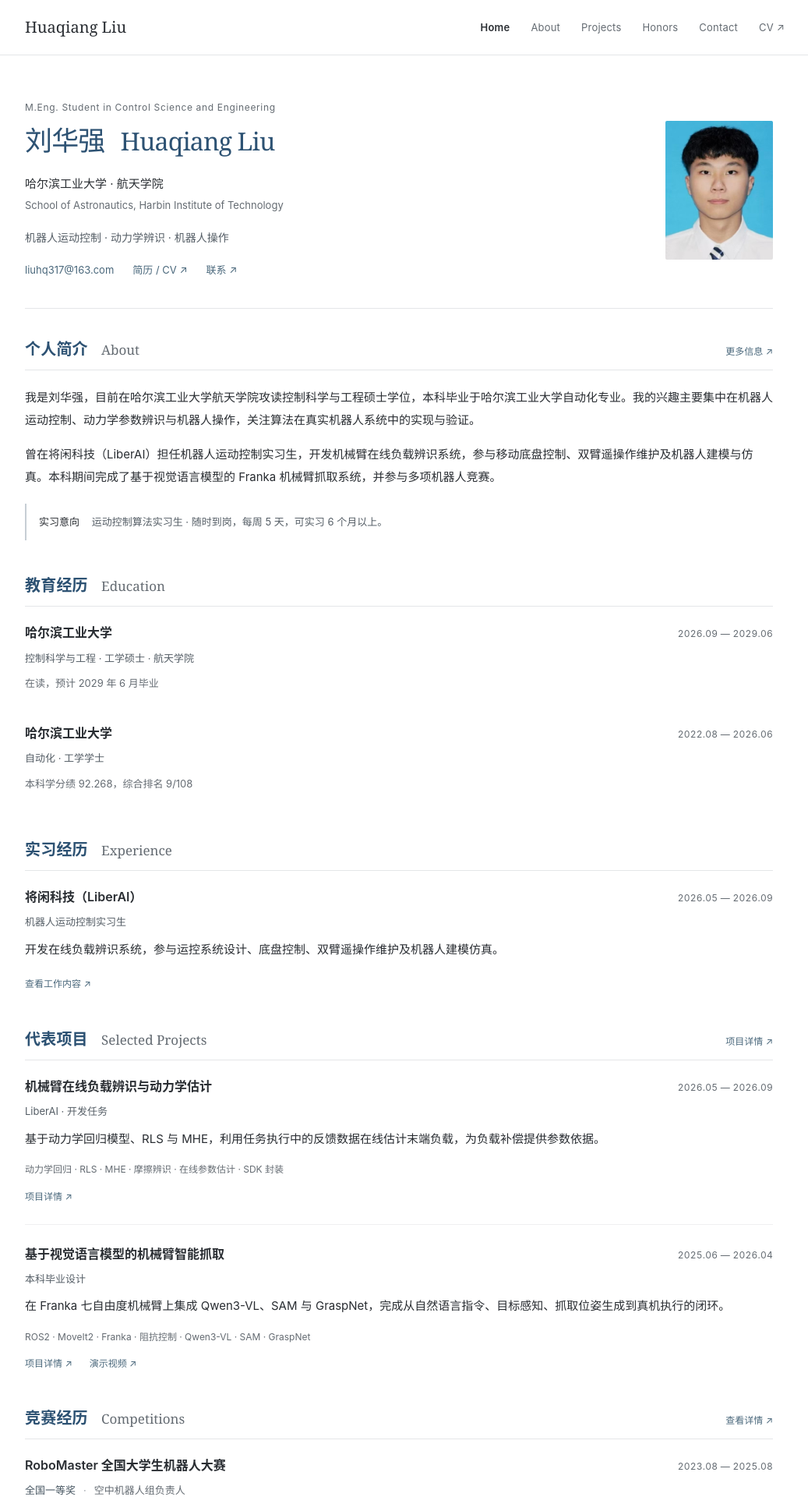
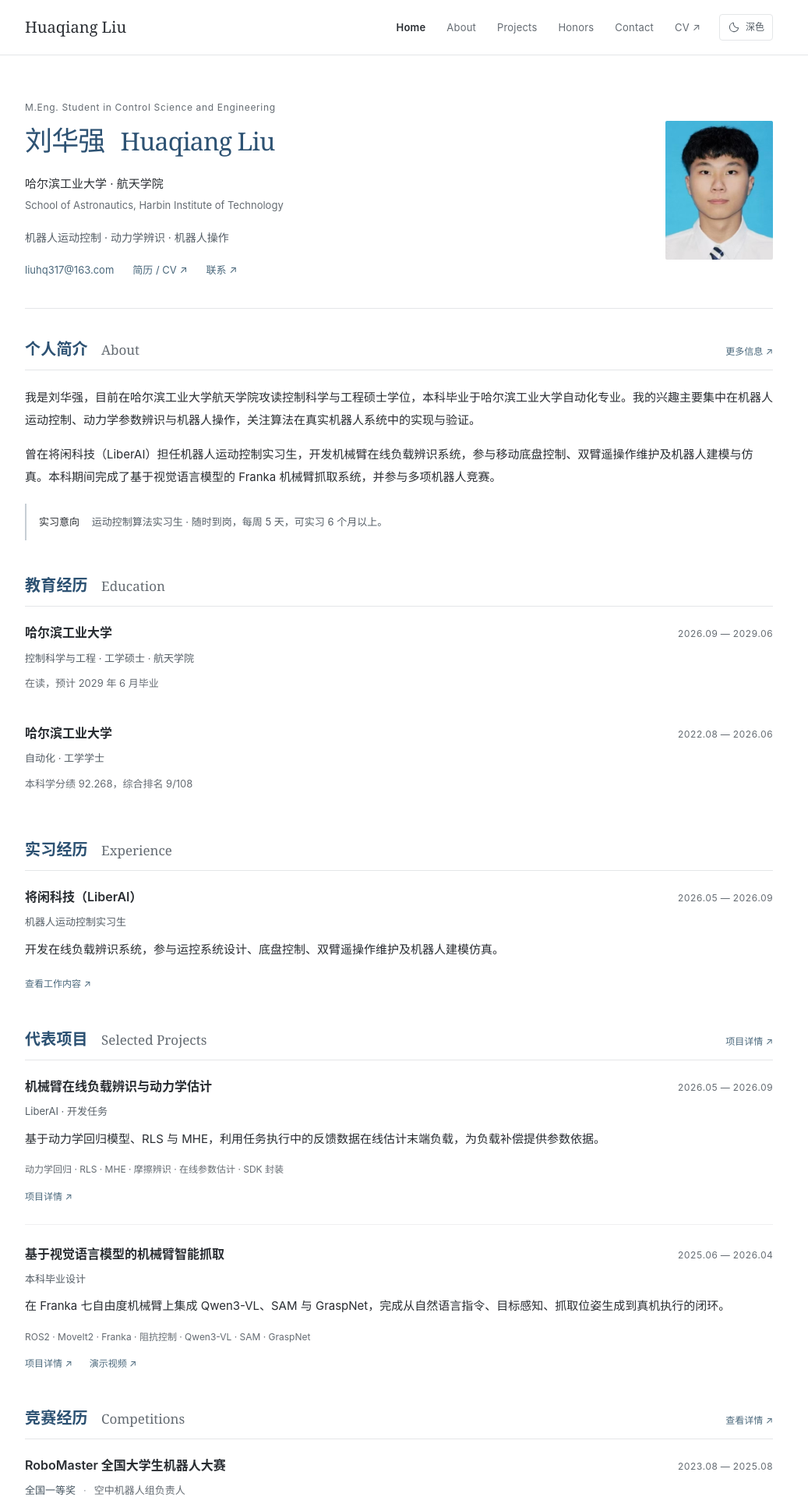
Before and after one commit to huaqLiu/huaqLiu.github.io, a Jekyll site: the page built from index.html, in a window 1280 px wide. Shown: the top 1920 px of the page at 78% size, without its empty margins (128-1165 px from the left). Built offline with Jekyll 4.4.1, drawn with Linux system fonts in a browser that asks for light colours; the list of posts is cut into pages by our own code.

Commit message:
增加深色模式

```diff
--- a/_includes/head.html
+++ b/_includes/head.html
@@ -43,6 +43,10 @@
     <link rel="canonical" href="{{ page.url | replace:'index.html','' | prepend: site.baseurl | prepend: site.url }}">
 
     <!-- Bootstrap Core CSS -->
+    {% if page.layout == 'page' %}
+    <!-- Resolve the theme before loading styles to avoid a light-mode flash. -->
+    <script src="{{ '/js/theme.js' | relative_url }}"></script>
+    {% endif %}
     <link rel="stylesheet" href="{{ '/css/bootstrap.min.css' | relative_url }}">
 
     <!-- Custom CSS -->
--- a/_includes/nav.html
+++ b/_includes/nav.html
@@ -7,6 +7,15 @@
       </button>
       <a class="navbar-brand" href="{{ '/' | relative_url }}">{{ site.title }}</a>
     </div>
+    {% if page.layout == 'page' %}
+    <div class="academic-nav-actions">
+      <button type="button" class="academic-theme-toggle" id="theme-toggle" aria-label="切换到深色模式" aria-pressed="false" title="切换到深色模式" hidden>
+        <svg class="theme-icon-moon" width="16" height="16" viewBox="0 0 24 24" fill="none" stroke="currentColor" stroke-width="1.6" stroke-linecap="round" stroke-linejoin="round" aria-hidden="true"><path d="M20.5 13A8.5 8.5 0 0 1 11 3.5 8.5 8.5 0 1 0 20.5 13Z"/></svg>
+        <svg class="theme-icon-sun" width="16" height="16" viewBox="0 0 24 24" fill="none" stroke="currentColor" stroke-width="1.6" stroke-linecap="round" aria-hidden="true"><circle cx="12" cy="12" r="4"/><path d="M12 2v2m0 16v2M2 12h2m16 0h2M5 5l1.5 1.5m11 11L19 19M5 19l1.5-1.5m11-11L19 5"/></svg>
+        <span class="theme-toggle-label">深色</span>
+      </button>
+    </div>
+    {% endif %}
     <div id="huxblog_navbar">
       <div class="navbar-collapse">
         <ul class="nav navbar-nav navbar-right">
--- a/css/academic.css
+++ b/css/academic.css
@@ -1,11 +1,49 @@
 /* Academic pages: quiet typography, restrained color, one reading column. */
-.academic-site {
+:root {
+  color-scheme: light;
+  --background: #ffffff;
   --ink: #292d32;
   --heading: #2d5273;
   --muted: #646b72;
   --link: #49677b;
   --rule: #e4e6e8;
-  background: #fff;
+  --secondary: #555e66;
+  --link-hover: #283f50;
+  --selection: #dde5eb;
+  --emphasis-rule: #c7ced4;
+  --subtle-rule: #eff0f1;
+  --award: #465560;
+  --separator: #9ca2a8;
+  --surface: #f8f9fa;
+  --surface-hover: #f0f3f5;
+  --surface-border: #e1e4e7;
+  --icon: #687984;
+  --menu-shadow: #0000000d;
+  background: var(--background);
+}
+:root[data-theme="dark"] {
+  color-scheme: dark;
+  --background: #191e24;
+  --ink: #d9dfe5;
+  --heading: #92b5d4;
+  --muted: #a3aeb9;
+  --link: #9ebed5;
+  --rule: #343d46;
+  --secondary: #b3bdc7;
+  --link-hover: #c5dced;
+  --selection: #3b5061;
+  --emphasis-rule: #566574;
+  --subtle-rule: #2c343d;
+  --award: #b6c8d6;
+  --separator: #8896a3;
+  --surface: #222a32;
+  --surface-hover: #2b3540;
+  --surface-border: #3b4752;
+  --icon: #b0c3d2;
+  --menu-shadow: #00000040;
+}
+.academic-site {
+  background: var(--background);
   color: var(--ink);
   font-family: -apple-system, BlinkMacSystemFont, "Segoe UI", "PingFang SC", "Microsoft YaHei", sans-serif;
   font-size: 15px;
@@ -13,10 +51,10 @@
   -webkit-font-smoothing: antialiased;
 }
 .academic-site a { color: var(--link); text-decoration: none; }
-.academic-site a:hover { color: #283f50; text-decoration: underline; text-underline-offset: 4px; }
+.academic-site a:hover { color: var(--link-hover); text-decoration: underline; text-underline-offset: 4px; }
 .academic-site a:focus-visible,
 .academic-site button:focus-visible { outline: 2px solid var(--link); outline-offset: 5px; }
-.academic-site ::selection { background: #dde5eb; color: var(--ink); }
+.academic-site ::selection { background: var(--selection); color: var(--ink); }
 .academic-site p { margin: 0 0 14px; }
 .academic-site h1, .academic-site .academic-section h2 { color: var(--heading); }
 .academic-site h3 { color: var(--ink); }
@@ -25,7 +63,7 @@
   position: relative;
   top: auto;
   margin: 0;
-  background: #fff;
+  background: var(--background);
   border: 0;
   border-bottom: 1px solid var(--rule);
   transform: none;
@@ -53,7 +91,32 @@
 }
 .academic-site .navbar-custom .nav li a[aria-current="page"] { color: var(--ink); font-weight: 600; }
 .academic-site .navbar-custom .nav li a:hover { color: var(--link); }
-.academic-skip-link { position: absolute; top: -100px; left: 16px; z-index: 2000; background: white; padding: 8px 16px; }
+.academic-nav-actions { float: right; margin-left: 24px; }
+.academic-site .navbar-custom .navbar-right { margin-right: 0; }
+.academic-theme-toggle {
+  display: inline-flex;
+  align-items: center;
+  justify-content: center;
+  gap: 7px;
+  min-height: 34px;
+  margin: 18px 0;
+  padding: 5px 10px;
+  border: 1px solid var(--rule);
+  border-radius: 4px;
+  background: var(--background);
+  color: var(--secondary);
+  font: inherit;
+  font-size: 12px;
+  line-height: 22px;
+  cursor: pointer;
+}
+.academic-theme-toggle[hidden] { display: none; }
+.academic-theme-toggle:hover { background: var(--surface-hover); color: var(--ink); }
+.academic-theme-toggle svg { flex-shrink: 0; }
+.theme-icon-sun { display: none; }
+:root[data-theme="dark"] .theme-icon-sun { display: block; }
+:root[data-theme="dark"] .theme-icon-moon { display: none; }
+.academic-skip-link { position: absolute; top: -100px; left: 16px; z-index: 2000; background: var(--background); padding: 8px 16px; }
 .academic-skip-link:focus { top: 8px; }
 .academic-header { padding: 49px 0 33px; }
 .academic-header > .academic-shell { padding-bottom: 26px; border-bottom: 1px solid var(--rule); }
@@ -75,7 +138,7 @@
 .academic-identity h1 span { margin-left: 12px; font-size: 32px; }
 .academic-site .academic-affiliation { margin-bottom: 15px; font-size: 15px; line-height: 1.8; }
 .academic-affiliation span { color: var(--muted); font-size: 13px; }
-.academic-site .academic-interests { color: #555e66; font-size: 14px; margin-bottom: 15px; }
+.academic-site .academic-interests { color: var(--secondary); font-size: 14px; margin-bottom: 15px; }
 .academic-identity-links { display: flex; flex-wrap: wrap; gap: 9px 24px; font-size: 13px; }
 .academic-portrait { display: block; width: 138px; height: 178px; flex-shrink: 0; object-fit: cover; object-position: top; border-radius: 2px; }
 .academic-main { padding-bottom: 16px; min-height: 42vh; }
@@ -92,7 +155,7 @@
 .academic-section-heading { display: flex; flex-direction: row; align-items: baseline; justify-content: space-between; gap: 18px; margin-bottom: 20px; padding-bottom: 10px; border-bottom: 1px solid var(--rule); }
 .academic-site .academic-section-heading h2 { margin: 0; }
 .academic-section-heading > a { flex-shrink: 0; font-size: 12px; }
-.academic-site .academic-availability { margin-top: 20px; padding: 11px 0 11px 16px; border-left: 2px solid #c7ced4; color: #555e66; font-size: 13px; }
+.academic-site .academic-availability { margin-top: 20px; padding: 11px 0 11px 16px; border-left: 2px solid var(--emphasis-rule); color: var(--secondary); font-size: 13px; }
 .academic-availability strong { margin-right: 12px; color: var(--ink); font-weight: 500; }
 .academic-entry { margin: 0 0 24px; border: 0; padding: 0; }
 .academic-entry:last-child { margin-bottom: 0; }
@@ -100,19 +163,19 @@
 .academic-site .academic-entry-heading h3 { margin: 0; color: var(--ink); font-size: 16px; font-weight: 600; line-height: 1.7; }
 .academic-entry-heading h3 a { color: var(--ink); }
 .academic-site .academic-date { flex-shrink: 0; color: var(--muted); font-size: 12px; font-variant-numeric: tabular-nums; letter-spacing: .02em; white-space: nowrap; }
-.academic-site .academic-role { margin-bottom: 7px; color: #555e66; font-size: 13px; }
+.academic-site .academic-role { margin-bottom: 7px; color: var(--secondary); font-size: 13px; }
 .academic-site .academic-muted { color: var(--muted); font-size: 13px; }
 .academic-site .academic-tech { margin: 9px 0 12px; color: var(--muted); font-size: 12px; line-height: 1.8; }
 .academic-text-link, .academic-link-row { font-size: 12px; }
 .academic-link-row { display: flex; flex-wrap: wrap; gap: 22px; }
-.academic-project-summary { padding: 0 0 24px; margin: 0 0 24px; border-bottom: 1px solid #eff0f1; }
+.academic-project-summary { padding: 0 0 24px; margin: 0 0 24px; border-bottom: 1px solid var(--subtle-rule); }
 .academic-project-summary:last-child { padding-bottom: 0; margin-bottom: 0; border: 0; }
 .academic-competition-summary { margin-bottom: 21px; }
 .academic-competition-summary p { color: var(--muted); font-size: 13px; }
-.academic-award { font-weight: 500; color: #465560; }
-.academic-inline-separator { margin: 0 10px; color: #9ca2a8; }
+.academic-award { font-weight: 500; color: var(--award); }
+.academic-inline-separator { margin: 0 10px; color: var(--separator); }
 .academic-honors-list { list-style: none; padding: 0; margin: 0 0 16px; }
-.academic-honors-list > li { display: flex; justify-content: space-between; align-items: baseline; gap: 20px; padding: 8px 0; border-bottom: 1px solid #eff0f1; }
+.academic-honors-list > li { display: flex; justify-content: space-between; align-items: baseline; gap: 20px; padding: 8px 0; border-bottom: 1px solid var(--subtle-rule); }
 .academic-honors-list > li:last-child { border-bottom: 0; }
 .academic-honors-detailed > li { padding: 18px 0; }
 .academic-site .academic-honors-detailed h3 { margin: 0 0 6px; font-size: 16px; font-weight: 600; }
@@ -120,7 +183,7 @@
 .academic-skills, .academic-contact-details { margin: 0; }
 .academic-skills > div, .academic-contact-details > div { display: grid; grid-template-columns: 135px 1fr; gap: 20px; margin: 0 0 13px; }
 .academic-skills dt, .academic-contact-details dt { font-size: 14px; font-weight: 500; }
-.academic-skills dd, .academic-contact-details dd { margin: 0; color: #555e66; font-size: 14px; }
+.academic-skills dd, .academic-contact-details dd { margin: 0; color: var(--secondary); font-size: 14px; }
 .academic-section-nav { display: flex; flex-wrap: wrap; gap: 28px; margin: 0 0 35px; font-size: 13px; }
 .academic-project-detail { padding: 0 0 32px; margin: 0 0 32px; border-bottom: 1px solid var(--rule); scroll-margin-top: 28px; }
 .academic-project-detail:last-child { border-bottom: 0; margin-bottom: 0; padding-bottom: 0; }
@@ -138,9 +201,9 @@
   min-height: 0;
   margin: 0;
   padding: 16px 20px;
-  border: 1px solid #e1e4e7;
+  border: 1px solid var(--surface-border);
   border-radius: 2px;
-  background: #f8f9fa;
+  background: var(--surface);
   color: var(--ink);
   text-align: left;
   cursor: pointer;
@@ -148,8 +211,8 @@
   transform: none;
   transition: background .15s ease;
 }
-.academic-site .academic-video-preview:hover { background: #f0f3f5; color: var(--ink); box-shadow: none; transform: none; }
-.academic-play-icon { color: #687984; font-size: 28px; line-height: 1; }
+.academic-site .academic-video-preview:hover { background: var(--surface-hover); color: var(--ink); box-shadow: none; transform: none; }
+.academic-play-icon { color: var(--icon); font-size: 28px; line-height: 1; }
 .academic-video-preview strong { display: block; font-size: 13px; font-weight: 500; }
 .academic-video-caption { display: block; color: var(--muted); font-size: 12px; }
 .academic-video-format { margin-left: auto; color: var(--muted); font-size: 11px; letter-spacing: .08em; }
@@ -163,12 +226,14 @@
   .academic-shell, .academic-site .navbar-custom .container-fluid, .academic-site footer .container { width: calc(100% - 40px); }
   .academic-site { font-size: 14px; line-height: 1.95; }
   .academic-site .navbar-custom .navbar-header { margin: 0; }
+  .academic-nav-actions { position: absolute; top: 0; right: 60px; margin: 0; }
+  .academic-theme-toggle { margin: 15px 0; min-height: 34px; padding-inline: 9px; }
   .academic-site .navbar-custom .navbar-brand { padding: 20px 0; font-size: 19px; }
   .academic-site .navbar-custom .navbar-toggle { margin: 11px -10px 0 0; padding: 13px 10px; border-radius: 2px; }
-  .academic-site .navbar-custom .navbar-toggle .icon-bar { background: #4c555c; }
+  .academic-site .navbar-custom .navbar-toggle .icon-bar { background: var(--secondary); }
   .academic-site #huxblog_navbar { display: none; position: absolute; top: 60px; right: 20px; width: 180px; z-index: 1000; opacity: 1; transform: none; transition: none; }
   .academic-site #huxblog_navbar.in { display: block; }
-  .academic-site #huxblog_navbar .navbar-collapse { height: auto !important; border: 0; background: #fff; box-shadow: 0 4px 12px #0000000d; transform: none; transition: none; }
+  .academic-site #huxblog_navbar .navbar-collapse { height: auto !important; border: 0; background: var(--background); box-shadow: 0 4px 12px var(--menu-shadow); transform: none; transition: none; }
   .academic-site #huxblog_navbar li { opacity: 1; transition: none; }
   .academic-site .navbar-custom .nav { margin: 0; }
   .academic-site .navbar-custom .nav li a { padding: 12px 20px; }
--- /dev/null
+++ b/js/theme.js
@@ -0,0 +1,70 @@
+(function () {
+  'use strict';
+
+  var storageKey = 'academic-theme';
+  var root = document.documentElement;
+  var systemTheme = window.matchMedia('(prefers-color-scheme: dark)');
+  var preference = null;
+
+  function readPreference() {
+    try {
+      var saved = window.localStorage.getItem(storageKey);
+      return saved === 'light' || saved === 'dark' ? saved : null;
+    } catch (error) {
+      return null;
+    }
+  }
+
+  function applyTheme(theme) {
+    root.setAttribute('data-theme', theme);
+    var themeColor = document.querySelector('meta[name="theme-color"]');
+    if (themeColor) themeColor.content = theme === 'dark' ? '#191e24' : '#ffffff';
+
+    var button = document.getElementById('theme-toggle');
+    if (!button) return;
+    var isDark = theme === 'dark';
+    var label = isDark ? '切换到浅色模式' : '切换到深色模式';
+    button.setAttribute('aria-label', label);
+    button.setAttribute('aria-pressed', String(isDark));
+    button.title = label;
+    button.querySelector('.theme-toggle-label').textContent = isDark ? '浅色' : '深色';
+  }
+
+  function resolveTheme() {
+    return preference || (systemTheme.matches ? 'dark' : 'light');
+  }
+
+  preference = readPreference();
+  applyTheme(resolveTheme());
+
+  document.addEventListener('DOMContentLoaded', function () {
+    var button = document.getElementById('theme-toggle');
+    if (!button) return;
+    applyTheme(resolveTheme());
+    button.hidden = false;
+    button.addEventListener('click', function () {
+      preference = root.getAttribute('data-theme') === 'dark' ? 'light' : 'dark';
+      try {
+        window.localStorage.setItem(storageKey, preference);
+      } catch (error) {
+        // The toggle still works when the browser blocks storage.
+      }
+      applyTheme(preference);
+    });
+  });
+
+  function onSystemThemeChange() {
+    if (!preference) applyTheme(resolveTheme());
+  }
+  if (systemTheme.addEventListener) {
+    systemTheme.addEventListener('change', onSystemThemeChange);
+  } else {
+    systemTheme.addListener(onSystemThemeChange);
+  }
+
+  window.addEventListener('storage', function (event) {
+    if (event.key !== storageKey && event.key !== null) return;
+    preference = readPreference();
+    applyTheme(resolveTheme());
+  });
+}());
```
Also changed, not shown: 2 other files.
